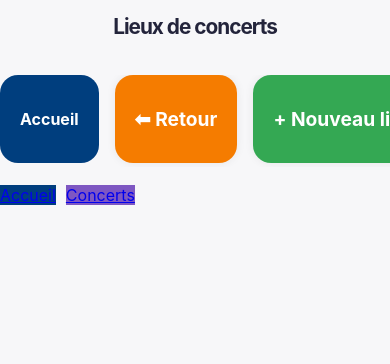
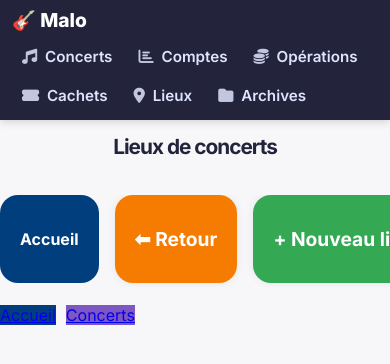
Before and after one commit to OdrAAdeKK/malo-comptes, a Flask app: page /lieux in a window 390 px wide. Shown: the top 364 px of the page. Run offline with Flask 3, Linux system fonts and the light colour scheme; some libraries are stand-ins or nearby versions.

Commit message:
feat(Lot D): design & ergonomie — structure, nav, mobile, flash
- base.html réécrit en vrai layout : <head> complet (charset, viewport, police Inter
  réellement importée), barre de nav persistante, zone de messages flash, et blocs
  content / scripts SÉPARÉS (corrige le block scripts imbriqué + le </div> orphelin).
- Nouveaux partials _nav.html (nav Accueil/Concerts/Comptes/Opérations/Cachets/Lieux/
  Archives) et _flash.html (messages flash stylés .alert-*).
- styles.css : styles de nav, alertes flash (.alert-success/danger/info/warning),
  classes montants (alignement droite + couleurs crédit/débit), .table-scroll, responsive.
- Pages autonomes (comptes, operations, archives, musiciens, reports, modifier_*) :
  ajout de la meta viewport (mobile) + nav + flash ; les bodies en flex-ligne passés en
  flex-colonne pour que la nav reste une barre du haut.
- Suppression des blocs flash dupliqués (cachets, cachets_a_venir, lieux) désormais
  centralisés dans base.html.
- form_operations.html : HTML malformé corrigé (<style> rapatrié dans <head>, double
  </body> supprimé, viewport ajouté). cachets_a_venir.html : </style> en trop retiré.

Vérifié : 25 routes rendues en 200 (aucune 500), nav + viewport présents partout,
captures desktop + mobile contrôlées.

Co-Authored-By: Claude Opus 4.8 <noreply@anthropic.com>

```diff
--- a/static/styles.css
+++ b/static/styles.css
@@ -433,3 +433,53 @@ tr:hover:not(.no-hover) {
   font-size:.85em;
   margin-left:6px;
 }
+
+
+/* =====================================================================
+   AJOUT CHANTIER 2026 : barre de navigation, messages flash, montants
+   ===================================================================== */
+
+/* ----- Barre de navigation persistante (base.html) ----- */
+.topnav {
+    display: flex; align-items: center; gap: 18px; flex-wrap: wrap;
+    background: #23243b; padding: 10px 20px;
+    position: sticky; top: 0; z-index: 1000;
+    box-shadow: 0 2px 8px rgba(0,0,0,.15);
+}
+.topnav-brand { color: #fff; font-weight: 800; font-size: 1.2em; text-decoration: none; white-space: nowrap; }
+.topnav-links { display: flex; gap: 6px; flex-wrap: wrap; }
+.topnav-links a {
+    color: #dfe3ff; text-decoration: none; padding: 8px 14px; border-radius: 8px;
+    font-weight: 600; font-size: 1em; transition: background .15s, color .15s;
+}
+.topnav-links a:hover { background: #3a3c63; color: #fff; }
+.topnav-links a i { margin-right: 4px; opacity: .85; }
+
+/* ----- Messages flash (base.html / _flash.html) ----- */
+.flash-zone { max-width: 900px; margin: 18px auto 0; padding: 0 16px; }
+.alert {
+    padding: 12px 16px; border-radius: 10px; margin-bottom: 10px;
+    font-weight: 600; border: 1px solid transparent;
+}
+.alert-success { background: #e6f4ea; color: #1e7e34; border-color: #bce0c7; }
+.alert-danger  { background: #fdecea; color: #b71c1c; border-color: #f5c6c0; }
+.alert-info    { background: #e7f1ff; color: #1158a6; border-color: #bcd6f5; }
+.alert-warning { background: #fff6e0; color: #9a6700; border-color: #ffe2a8; }
+.alert-message { background: #eef0f6; color: #333;    border-color: #dfe2ec; }
+
+/* ----- Montants : alignement à droite + couleurs crédit/débit ----- */
+.montant, td.montant { text-align: right; font-variant-numeric: tabular-nums; white-space: nowrap; }
+.montant-credit { color: #1e7e34; }   /* vert */
+.montant-debit  { color: #c62828; }   /* rouge */
+
+/* ----- Conteneur scrollable pour grands tableaux sur mobile ----- */
+.table-scroll { width: 100%; overflow-x: auto; -webkit-overflow-scrolling: touch; }
+
+@media (max-width: 600px) {
+    .topnav { gap: 8px; padding: 8px 12px; }
+    .topnav-links a { padding: 7px 10px; font-size: .95em; }
+}
+
+
+/* Pages autonomes en flex-colonne : la nav et les flashs prennent toute la largeur */
+.topnav, .flash-zone { align-self: stretch; }
--- /dev/null
+++ b/templates/_flash.html
@@ -0,0 +1,9 @@
+{% with messages = get_flashed_messages(with_categories=true) %}
+  {% if messages %}
+    <div class="flash-zone">
+      {% for category, message in messages %}
+        <div class="alert alert-{{ category or 'message' }}">{{ message }}</div>
+      {% endfor %}
+    </div>
+  {% endif %}
+{% endwith %}
--- /dev/null
+++ b/templates/_nav.html
@@ -0,0 +1,11 @@
+<nav class="topnav">
+  <a class="topnav-brand" href="{{ url_for('accueil') }}">🎸 Malo</a>
+  <div class="topnav-links">
+    <a href="{{ url_for('liste_concerts') }}"><i class="fas fa-music"></i> Concerts</a>
+    <a href="{{ url_for('comptes') }}"><i class="fas fa-chart-bar"></i> Comptes</a>
+    <a href="{{ url_for('operations') }}"><i class="fas fa-coins"></i> Opérations</a>
+    <a href="{{ url_for('declarer_cachet') }}"><i class="fas fa-ticket-alt"></i> Cachets</a>
+    <a href="{{ url_for('liste_lieux') }}"><i class="fas fa-map-marker-alt"></i> Lieux</a>
+    <a href="{{ url_for('page_archives') }}"><i class="fas fa-folder"></i> Archives</a>
+  </div>
+</nav>
--- a/templates/base.html
+++ b/templates/base.html
@@ -2,15 +2,24 @@
 <html lang="fr">
 <head>
     <meta charset="UTF-8">
-    <title>{% block title %}Titre de la page{% endblock %}</title>
+    <meta name="viewport" content="width=device-width, initial-scale=1">
+    <title>{% block title %}Malo App{% endblock %}</title>
+
+    <!-- Police Inter (réellement importée, sinon fallback Arial) -->
+    <link rel="preconnect" href="https://fonts.googleapis.com">
+    <link rel="preconnect" href="https://fonts.gstatic.com" crossorigin>
+    <link rel="stylesheet" href="https://fonts.googleapis.com/css2?family=Inter:wght@400;500;600;700;800&display=swap">
+
     <link rel="stylesheet" href="{{ url_for('static', filename='styles.css') }}">
-	<link rel="stylesheet" href="https://cdnjs.cloudflare.com/ajax/libs/font-awesome/6.4.0/css/all.min.css">
-
+    <link rel="stylesheet" href="https://cdnjs.cloudflare.com/ajax/libs/font-awesome/6.4.0/css/all.min.css">
+    {% block head_extra %}{% endblock %}
 </head>
 <body class="{% block body_class %}{% endblock %}">
-        {% block content %}
-		{% block scripts %}{% endblock %}
-        {% endblock %}
-    </div>
- </body>
+    {% include '_nav.html' %}
+    {% include '_flash.html' %}
+
+    {% block content %}{% endblock %}
+
+    {% block scripts %}{% endblock %}
+</body>
 </html>
--- a/templates/lieux.html
+++ b/templates/lieux.html
@@ -80,18 +80,7 @@
 <div class="lieux-page">
   <h1>Lieux de concerts</h1>
 
-  {% with messages = get_flashed_messages(with_categories=true) %}
-    {% if messages %}
-      <div class="flashes" style="margin:10px 0 14px;">
-        {% for category, message in messages %}
-          <div class="flash {{ category }}" style="padding:10px 12px; border-radius:6px;
-               background:#e6f4ff; border:1px solid #b3daff; color:#084b83; margin-bottom:8px;">
-            {{ message }}
-          </div>
-        {% endfor %}
-      </div>
-    {% endif %}
-  {% endwith %}
+  {# messages flash désormais affichés globalement par base.html (_flash.html) #}
 
   <!-- Boutons de navigation (une seule ligne) -->
   <div class="lieux-toolbar">
--- a/templates/modifier_operation.html
+++ b/templates/modifier_operation.html
@@ -1,6 +1,7 @@
 <!DOCTYPE html>
 <html lang="fr">
 <head>
+    <meta name="viewport" content="width=device-width, initial-scale=1">
     <meta charset="UTF-8">
     <title>Modifier une opération</title>
     <link rel="stylesheet" href="{{ url_for('static', filename='styles.css') }}">
@@ -151,6 +152,8 @@
     </style>
 </head>
 <body>
+{% include "_nav.html" %}
+{% include "_flash.html" %}
 <div class="operations-form-container">
     <form method="POST" action="{{ url_for('modifier_operation', id=operation.id) }}">
     <div class="form-row-flex">
--- a/templates/operations.html
+++ b/templates/operations.html
@@ -1,6 +1,7 @@
 <!DOCTYPE html>
 <html lang="fr">
 <head>
+    <meta name="viewport" content="width=device-width, initial-scale=1">
     <meta charset="UTF-8">
     <title>Nouvelle opération</title>
     <link rel="stylesheet" href="{{ url_for('static', filename='styles.css') }}">
@@ -252,6 +253,8 @@
     </style>
 </head>
 <body>
+{% include "_nav.html" %}
+{% include "_flash.html" %}
 <div class="operations-form-container">
   <div class="operations-form-title">Nouvelle opération</div>
 
--- a/templates/reports.html
+++ b/templates/reports.html
@@ -1,6 +1,7 @@
 <!DOCTYPE html>
 <html lang="fr">
 <head>
+    <meta name="viewport" content="width=device-width, initial-scale=1">
     <meta charset="UTF-8">
     <link rel="stylesheet" href="{{ url_for('static', filename='styles.css') }}">
     <title>Reports</title>
@@ -34,6 +35,8 @@
     </style>
 </head>
 <body>
+{% include "_nav.html" %}
+{% include "_flash.html" %}
 <div class="container">
     <h1>Reports</h1>
     {% if message %}
```
Also changed, not shown: templates/archives.html (+5 -2 lines), templates/archives_cachets.html (+5 -2 lines), templates/archives_concerts.html (+5 -2 lines), templates/archives_operations.html (+5 -2 lines), templates/cachets.html (+1 -9 lines), templates/cachets_a_venir.html (+1 -8 lines), templates/comptes.html (+5 -2 lines), templates/form_operations.html (+8 -3 lines), templates/modifier_concert.html (+5 -2 lines), templates/modifier_musicien.html (+5 -2 lines), templates/musiciens.html (+5 -2 lines), 1 other file.
